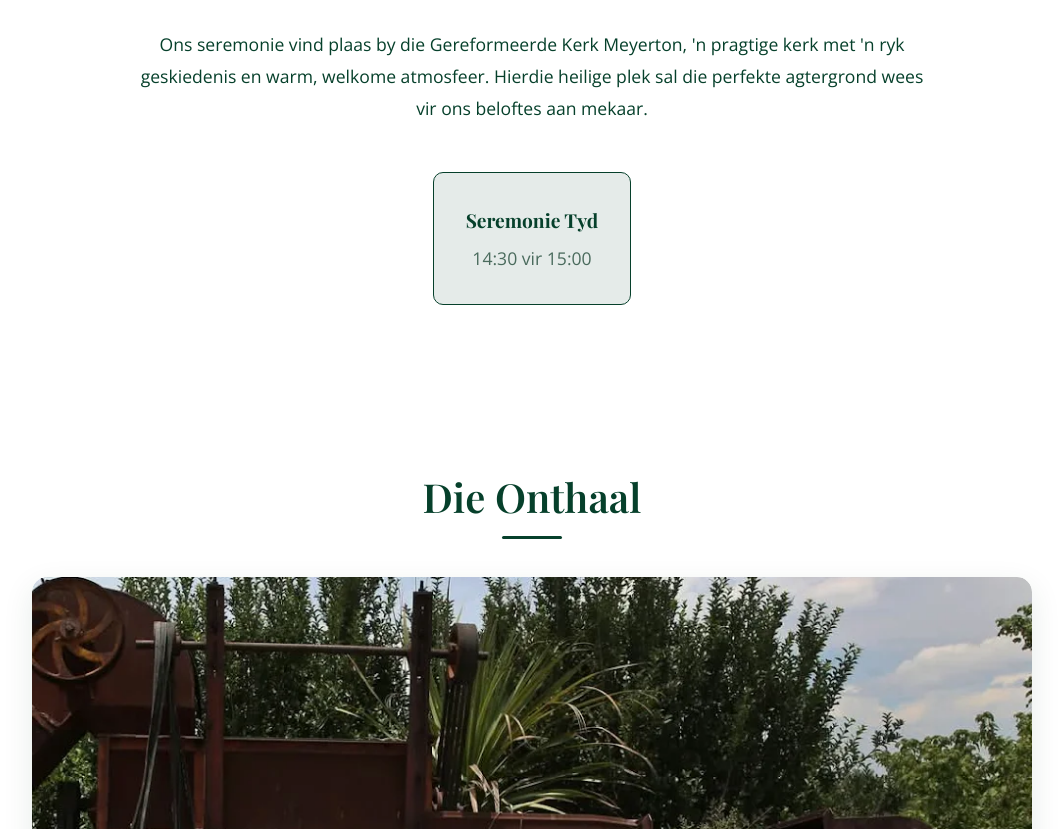
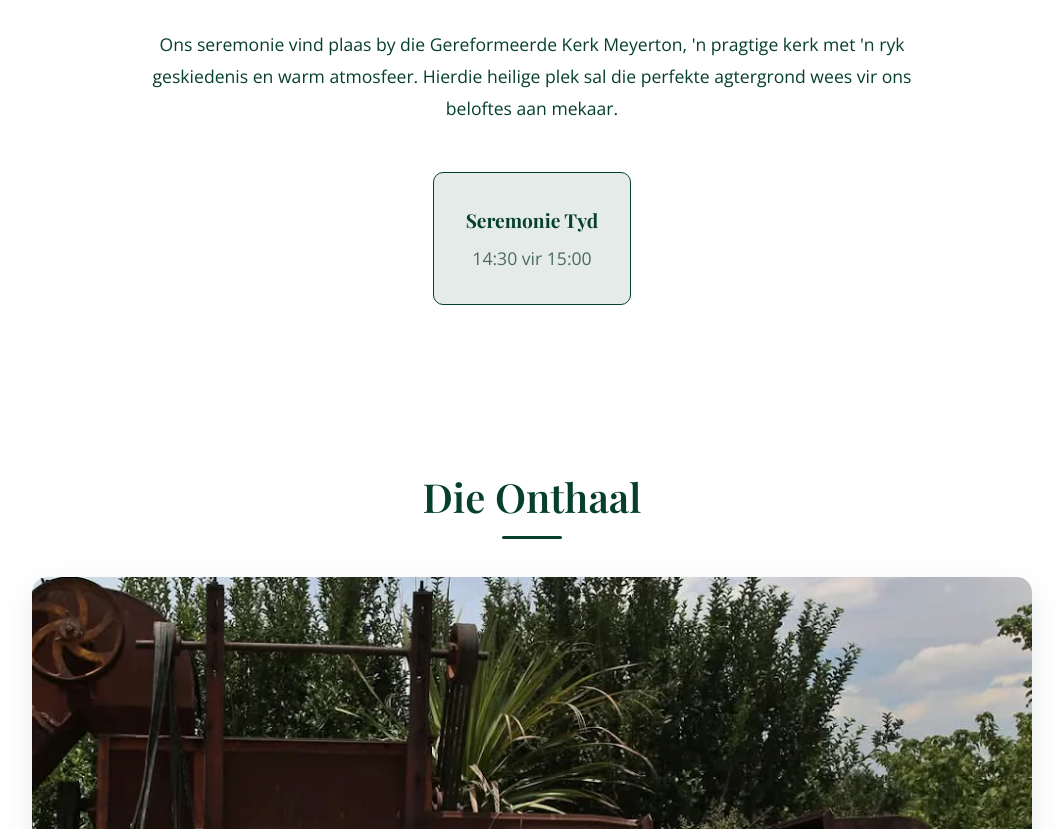
Before and after one commit to petruspienaar14/petrus-mariette-troue, a plain HTML site: page index.html in a window 1280 px wide. Shown: the part 1774-2603 px from the top of the page, without its empty margins (108-1171 px from the left). Drawn offline with nearby package versions, Linux system fonts and the light colour scheme.

Commit message:
Update index.html

```diff
--- a/index.html
+++ b/index.html
@@ -86,7 +86,7 @@
                     </div>
                     <p class="church-description">
                         Ons seremonie vind plaas by die Gereformeerde Kerk Meyerton,
-                        'n pragtige kerk met 'n ryk geskiedenis en warm, welkome atmosfeer.
+                        'n pragtige kerk met 'n ryk geskiedenis en warm atmosfeer.
                         Hierdie heilige plek sal die perfekte agtergrond wees vir ons
                         beloftes aan mekaar.
                     </p>
```
